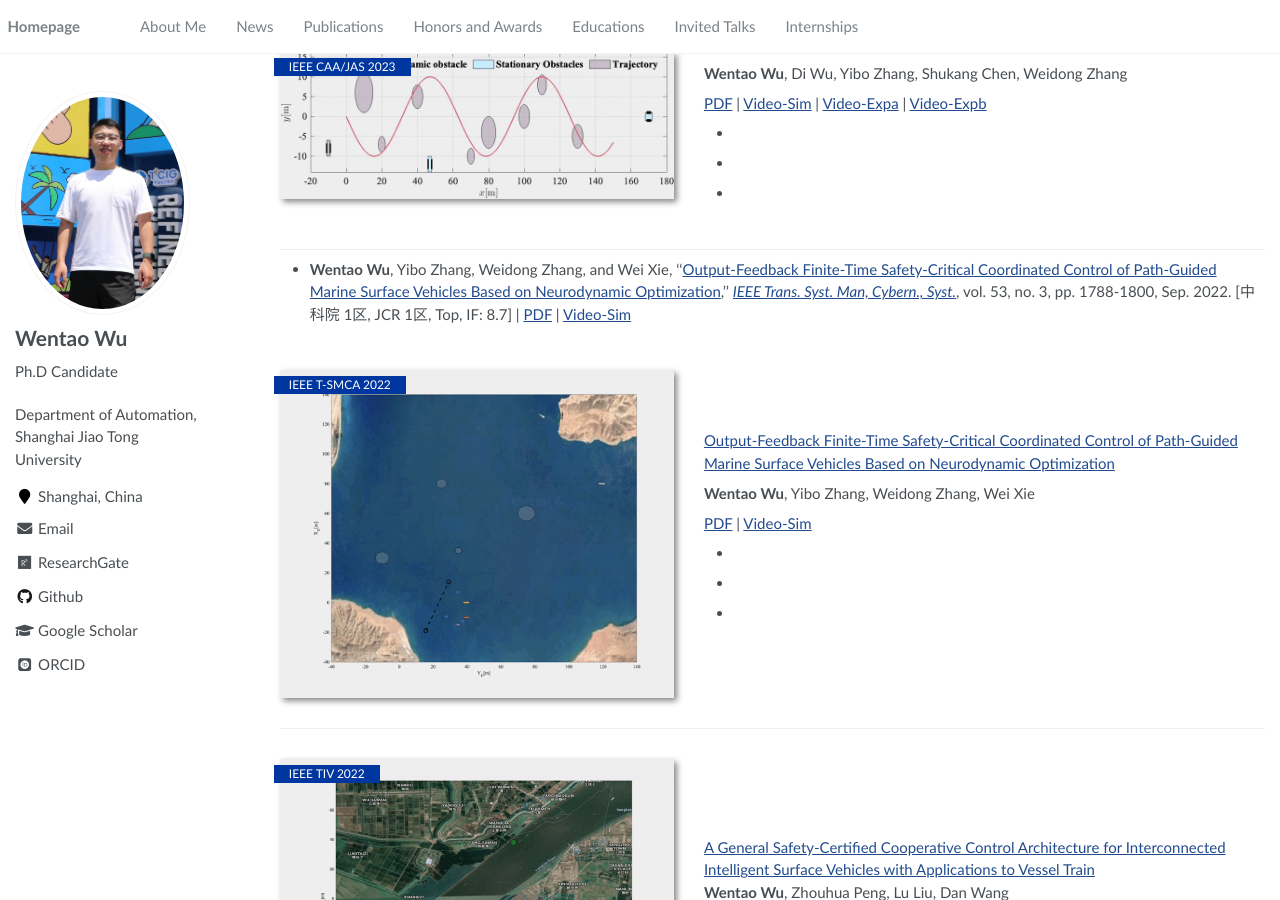
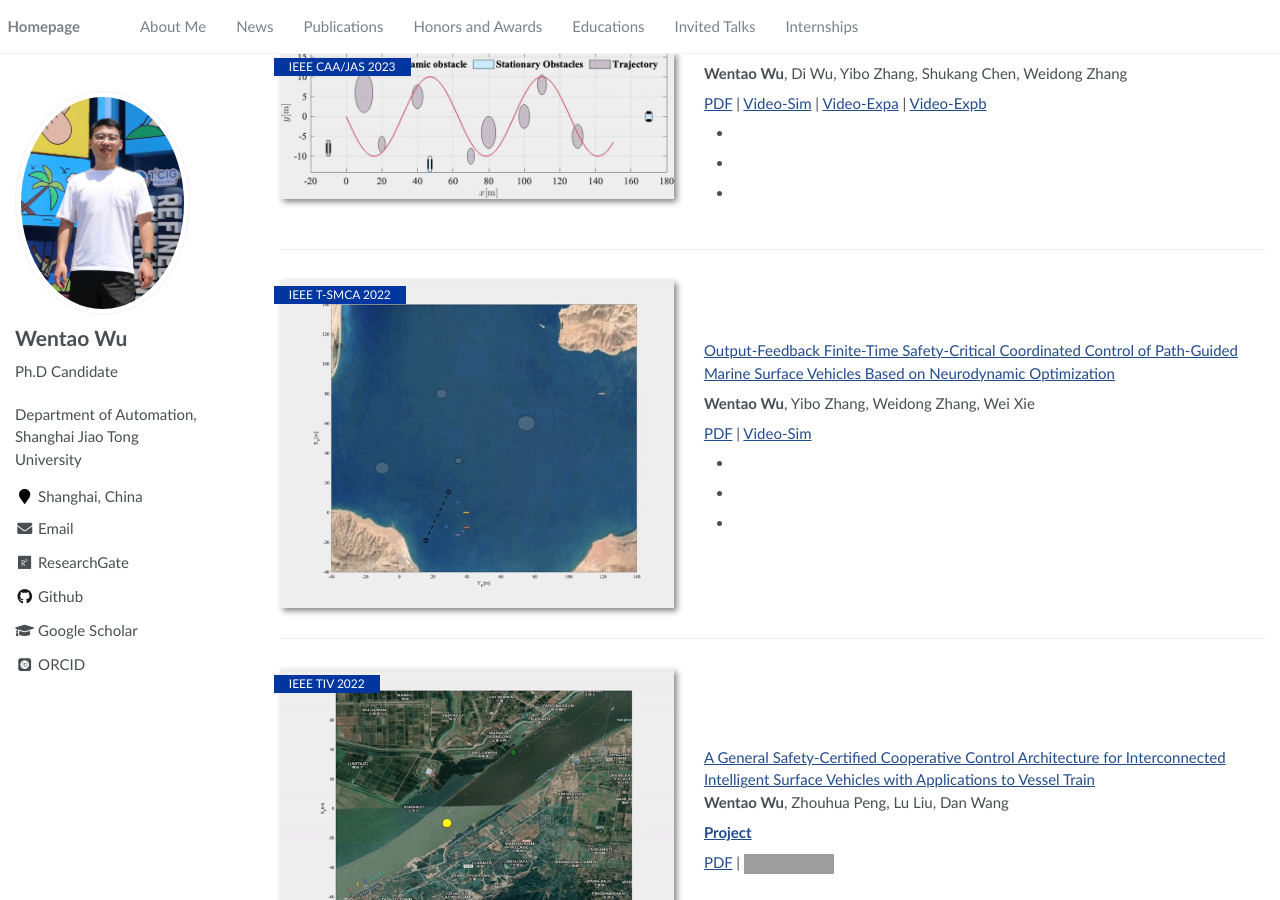
Before and after one commit to wwtsjtu/wwt.github.io, a Jekyll site: the page built from _pages/about.md, in a window 1280 px wide and 900 px high, scrolled down 2182 px. Built offline with Jekyll 4.4.1, drawn with Linux system fonts in a browser that asks for light colours; some web fonts are replaced; grey boxes are pictures that could not be loaded.

Commit message:
Update about.md

```diff
--- a/_pages/about.md
+++ b/_pages/about.md
@@ -96,9 +96,6 @@ My research interest includes neural machine translation and computer vision. I
 </div>
 </div>
 
-- **Wentao Wu**, Yibo Zhang, Weidong Zhang, and Wei Xie, ''[Output-Feedback Finite-Time Safety-Critical Coordinated Control of Path-Guided Marine Surface Vehicles Based on Neurodynamic Optimization](https://ieeexplore.ieee.org/abstract/document/9900363),'' *[IEEE Trans. Syst. Man, Cybern., Syst.](https://ieeexplore.ieee.org/xpl/RecentIssue.jsp?punumber=6221021)*, vol. 53, no. 3, pp. 1788-1800, Sep. 2022. [中科院 1区, JCR 1区, Top, IF: 8.7] \| [PDF](/assets/papers/SCI/WuWentao-2022-IEEE-TSMCA.pdf) \| [Video-Sim](/assets/Video/Video-Sim/WuWentao-2022-IEEE-TSMCA.mp4)
-
-
 <div class='paper-box'><div class='paper-box-image'><div><div class="badge">IEEE T-SMCA 2022</div><img src='assets/Video/Video-Sim/WuWentao-2022-IEEE-TSMCA.gif' alt="sym" width="100%"></div></div>
 <div class='paper-box-text' markdown="1">
 
@@ -145,7 +142,7 @@ My research interest includes neural machine translation and computer vision. I
 - 彭周华，**吴文涛**，王丹， 刘陆, "[多无人艇集群协同控制研究进展与未来趋势](http://zgjcyj.xml-journal.net/cn/article/doi/10.19693/j.issn.1673-3185.01923)," *[中国舰船研究](http://zgjcyj.xml-journal.net/index.htm)*, vol. 61, no. 1, pp. 51-64, 2021. [PDF](/assets/papers/ZWHX/J-核心-2020-Pengzhouhua-中国舰船研究.pdf)
 
 ### Journal Papers
-- ``2023/12`` **Wentao Wu**, Yibo Zhang, Zhenhua Li, Jun-Guo Lu, and Weidong Zhang*, ''[Constrained Safe Cooperative Maneuvering of Autonomous Surface Vehicles: A Control Barrier Function Approach](),'' *[IEEE Trans. Syst. Man, Cybern. , Syst.](https://ieeexplore.ieee.org/xpl/RecentIssue.jsp?punumber=6221021)*, Accepted. [中科院 1区, JCR 1区, Top, IF: 8.7] \| [PDF](/assets/papers/SCI/WuWentao-2023-IEEE-TSMCA.pdf) \| [Video-Sim](/assets/Video/Video-Sim/WuWentao-2023-IEEE-TSMCA.mp4)
+- <a class="badge">2023/12</a> **Wentao Wu**, Yibo Zhang, Zhenhua Li, Jun-Guo Lu, and Weidong Zhang*, ''[Constrained Safe Cooperative Maneuvering of Autonomous Surface Vehicles: A Control Barrier Function Approach](),'' *[IEEE Trans. Syst. Man, Cybern. , Syst.](https://ieeexplore.ieee.org/xpl/RecentIssue.jsp?punumber=6221021)*, Accepted. [中科院 1区, JCR 1区, Top, IF: 8.7] \| [PDF](/assets/papers/SCI/WuWentao-2023-IEEE-TSMCA.pdf) \| [Video-Sim](/assets/Video/Video-Sim/WuWentao-2023-IEEE-TSMCA.mp4)
 
 - Yibo Zhang, Di Wu, Peng Cheng, **Wentao Wu**, and Weidong Zhang, ''Robust Adaptive Fault-tolerant Control for Path Maneuvering of Autonomous Surface Vehicles with Actuator Faults Based on the Noncooperative Game Strategy,'' *[Ocean. Eng.](https://www.sciencedirect.com/journal/ocean-engineering)*, Dec. 2023, Accepted. [中科院 2区, JCR 1区, Top, IF: 5.0] \| [PDF]()
 
```
